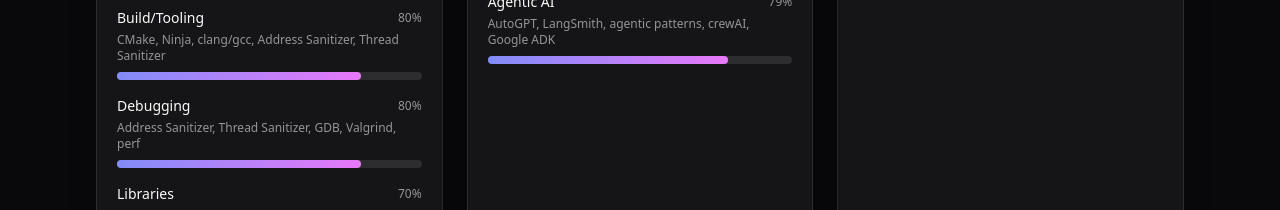
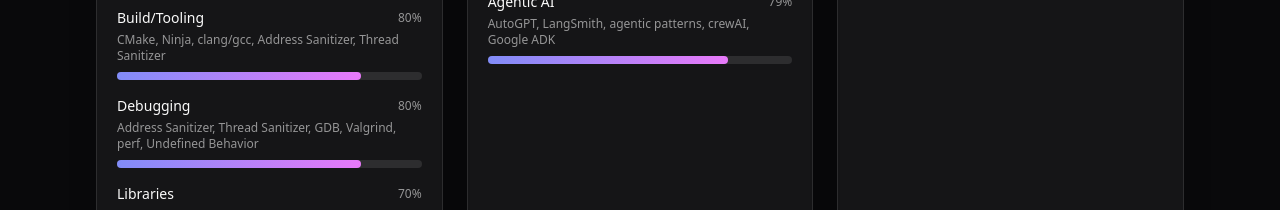
Before and after one commit to rajanyadav0307/rajan-portfolio, a React (Vite) app: page / in a window 1280 px wide. Shown: the part 2020-2230 px from the top of the page. Built offline with nearby package versions, Linux system fonts and the light colour scheme.

Commit message:
Debugging update

```diff
--- a/src/content/profile.ts
+++ b/src/content/profile.ts
@@ -116,7 +116,7 @@
           { label: "Linux", level: 88, note: "debugging, tooling, packaging, Bash Shell" },
           { label: "Networking", level: 75, note: "HTTP, FTP, gRPC basics, sockets, TCP/IP " },
           { label: "Build/Tooling", level: 80, note: "CMake, Ninja, clang/gcc, Address Sanitizer, Thread Sanitizer"},
-          { label: "Debugging", level: 80, note: "Address Sanitizer, Thread Sanitizer, GDB, Valgrind, perf" },
+          { label: "Debugging", level: 80, note: "Address Sanitizer, Thread Sanitizer, GDB, Valgrind, perf, Undefined Behavior" },
           { label: "Libraries", level: 70, note: "Boost, OpenSSL, Poco, ICU" },
           { label: "Architectures", level: 80, note: "ARMv7-A, ARMv8-A, x86_64"}
 
```
